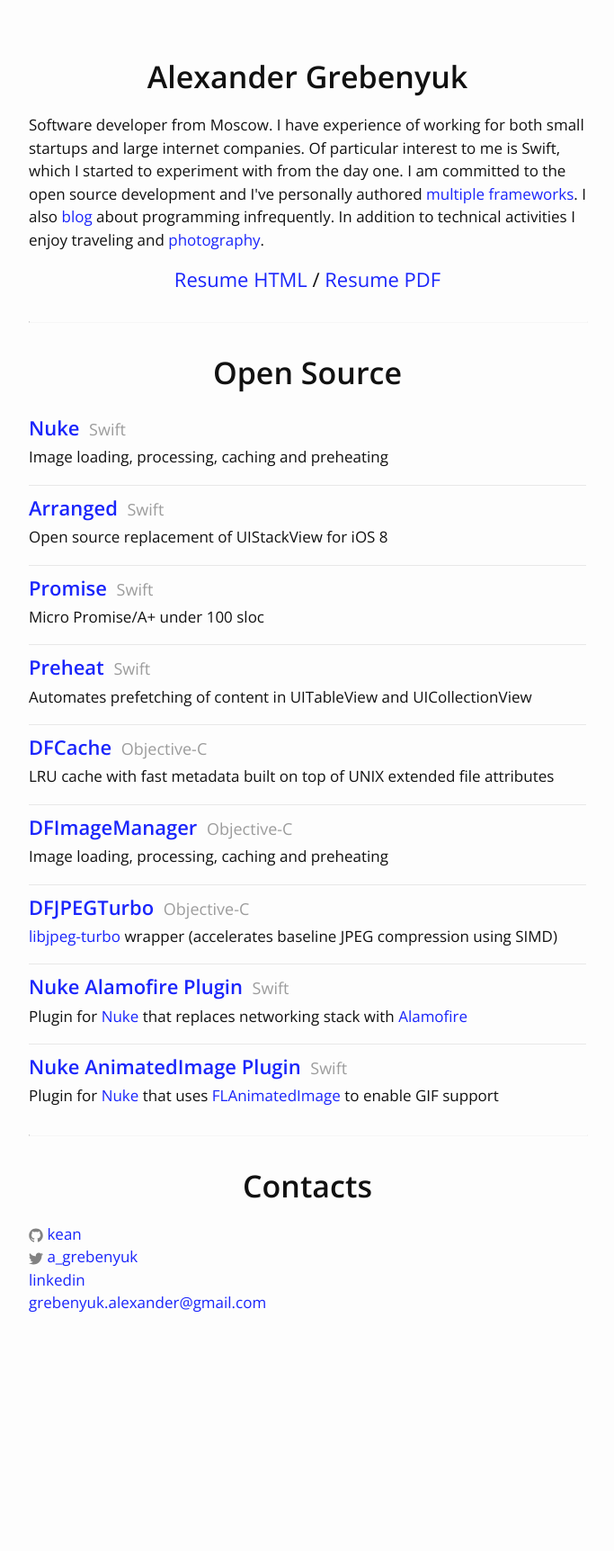
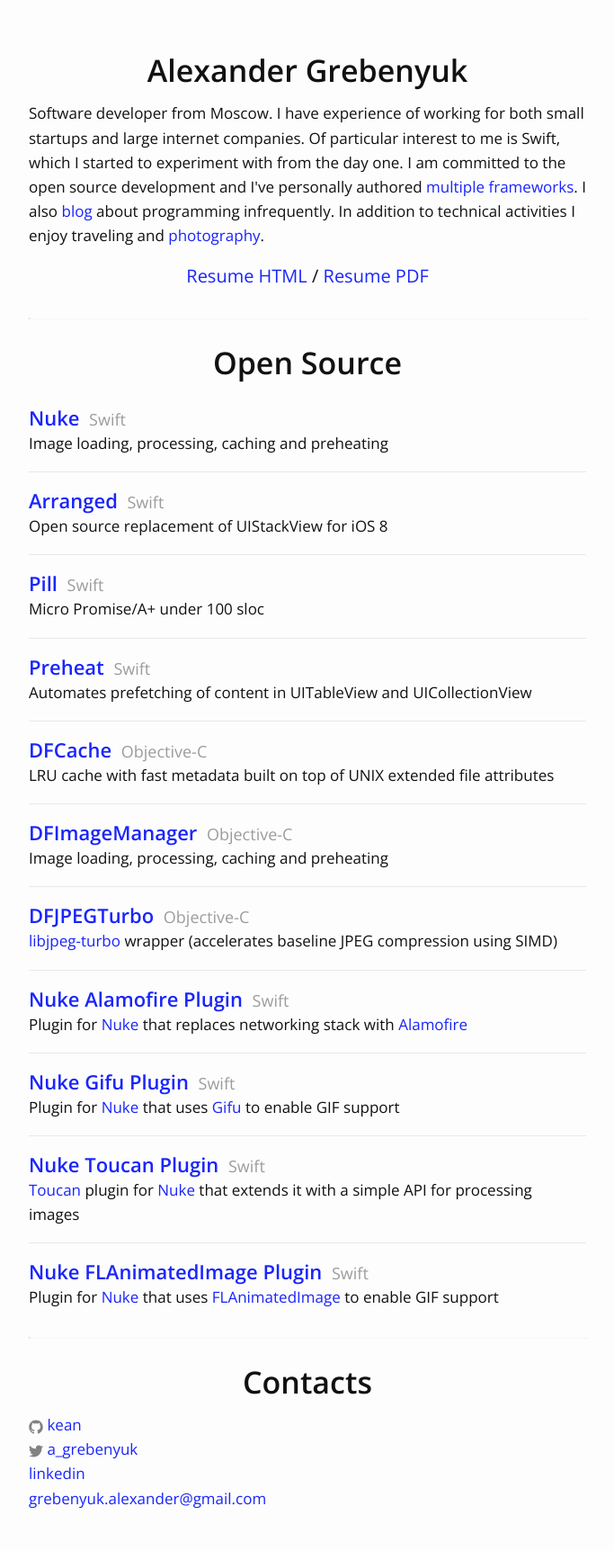
Before and after one commit to hyling/kean.github.io, a Jekyll site: the page built from index.html, in a window 1280 px wide. Shown: the whole page at 90% size, without its empty margins (298-981 px from the left). Built offline with Jekyll 4.4.1, drawn with Linux system fonts in a browser that asks for light colours; before the commit the page ends 1506 px from its top, so only the background shows below that.

Commit message:
Update Open Source list; Couple layout fixes

```diff
--- a/_data/open-source.json
+++ b/_data/open-source.json
@@ -13,7 +13,7 @@
             "description" : "Open source replacement of UIStackView for iOS 8"
         },
         {
-            "title" : "Promise",
+            "title" : "Pill",
             "link" : "https://github.com/kean/Promise",
             "languages" : "Swift",
             "description" : "Micro Promise/A+ under 100 sloc"
@@ -49,7 +49,19 @@
             "description" : "Plugin for <a href=\"https://github.com/kean/Nuke\">Nuke</a> that replaces networking stack with <a href=\"https://github.com/Alamofire/Alamofire\">Alamofire</a>"
         },
         {
-            "title" : "Nuke AnimatedImage Plugin",
+            "title" : "Nuke Gifu Plugin",
+            "link" : "https://github.com/kean/Nuke-Gifu-Plugin",
+            "languages" : "Swift",
+            "description" : "Plugin for <a href=\"https://github.com/kean/Nuke\">Nuke</a> that uses <a href=\"https://github.com/kaishin/Gifu\">Gifu</a> to enable GIF support"
+        },
+        {
+            "title" : "Nuke Toucan Plugin",
+            "link" : "https://github.com/kean/Nuke-Toucan-Plugin",
+            "languages" : "Swift",
+            "description" : "<a href=\"https://github.com/gavinbunney/Toucan\">Toucan</a> plugin for <a href=\"https://github.com/kean/Nuke\">Nuke</a> that extends it with a simple API for processing images"
+        },
+        {
+            "title" : "Nuke FLAnimatedImage Plugin",
             "link" : "https://github.com/kean/Nuke-AnimatedImage-Plugin",
             "languages" : "Swift",
             "description" : "Plugin for <a href=\"https://github.com/kean/Nuke\">Nuke</a> that uses <a href=\"https://github.com/Flipboard/FLAnimatedImage\">FLAnimatedImage</a> to enable GIF support"
--- a/_sass/_base.scss
+++ b/_sass/_base.scss
@@ -25,7 +25,9 @@
     font-kerning: normal;
 }
 
-
+h1, h2, h3 {
+    line-height: 1.1;
+}
 
 /**
  * Set `margin-bottom` to maintain vertical rhythm
--- a/_sass/_home.scss
+++ b/_sass/_home.scss
@@ -9,7 +9,7 @@
 
 .home-resume-button {
     text-align: center;
-    font-size: 22px;
+    font-size: 20px;
     margin: $spacing-unit * 0.5 0;
 
     @include media-query($on-laptop) {
@@ -34,6 +34,7 @@
     font-weight: 700;
     margin-top: $spacing-unit;
     margin-bottom: 0.5 * $spacing-unit;
+    line-height: 1.1;
 
     @include media-query($on-palm) {
         font-size: 30px;
--- a/_sass/_layout.scss
+++ b/_sass/_layout.scss
@@ -39,6 +39,7 @@
     display: inline-block;
     font-size: 22px;
     font-weight: 700;
+    margin-top: $spacing-unit / 2;
     margin-right: 4px;
 }
 
--- a/css/main.scss
+++ b/css/main.scss
@@ -7,7 +7,7 @@
 $base-font-size: 17px;
 $base-font-weight: 400;
 $small-font-size: $base-font-size * 0.875;
-$base-line-height: 1.5;
+$base-line-height: 1.6;
 
 $spacing-unit: 30px;
 
```
